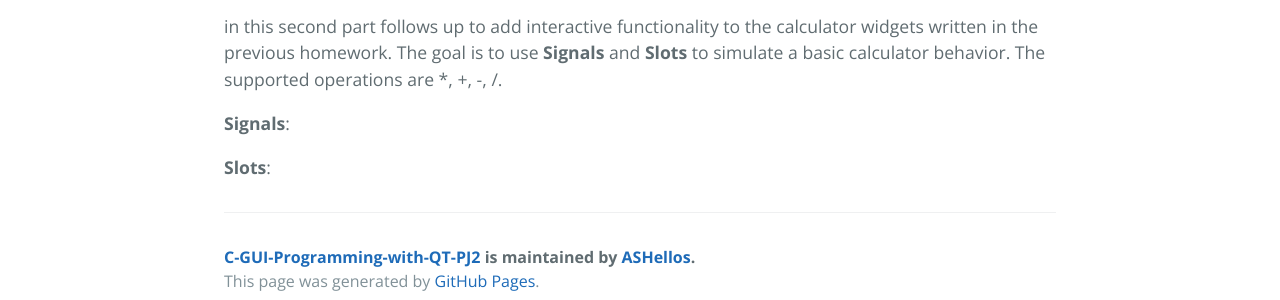
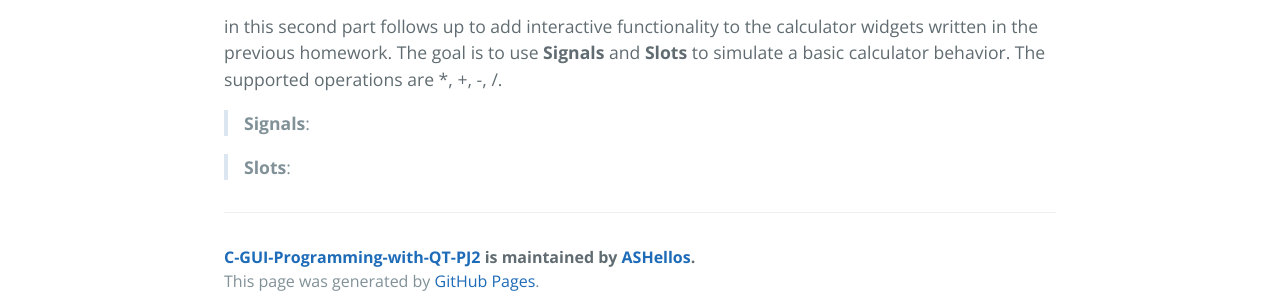
Before and after one commit to ASHellos/C-GUI-Programming-with-QT-PJ2, a Jekyll site: the page built from another-page.md, in a window 1280 px wide. Shown: the part 881-1181 px from the top of the page. Built offline with Jekyll 4.4.1, drawn with Linux system fonts in a browser that asks for light colours; our own code applies the rules of GitHub Pages for plain Markdown files.

```diff
--- a/another-page.md
+++ b/another-page.md
@@ -7,6 +7,6 @@
 # <span style="color:blue">Introduction:</span>
 in this second part follows up to add interactive functionality to the calculator widgets written in the previous homework. The goal is to use **Signals** and **Slots** to simulate a basic calculator behavior. The supported operations are *, +, -, /.
 
-**Signals**:
+>**Signals**:
 
-**Slots**:
+>**Slots**:
```
